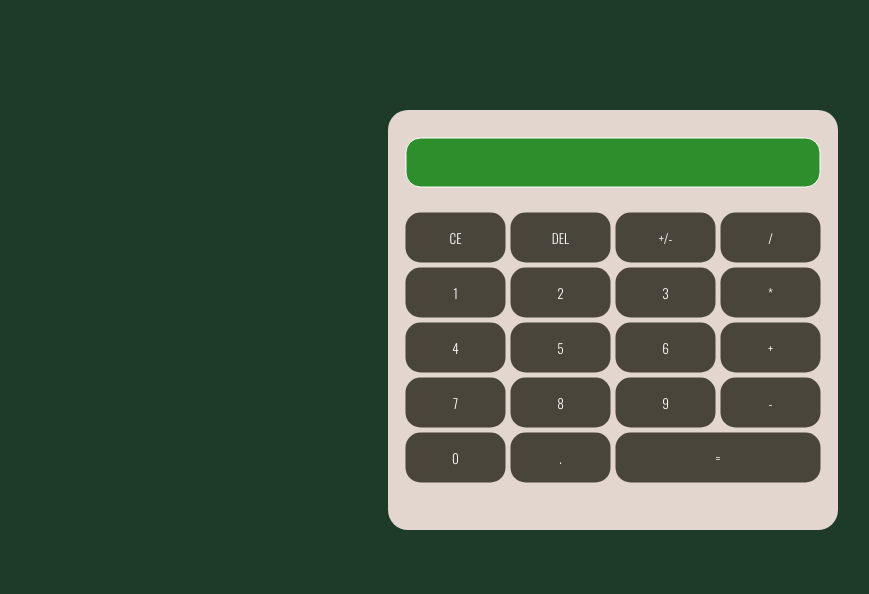
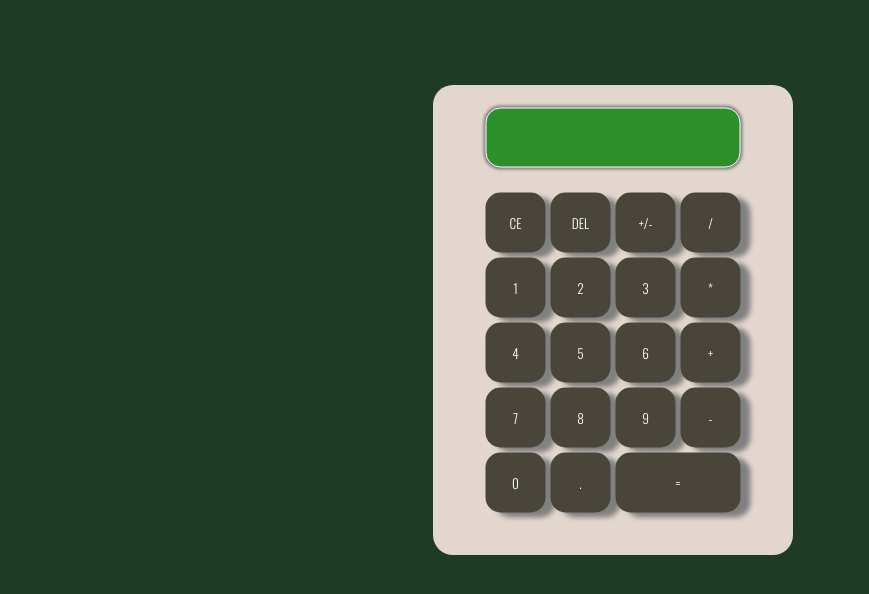
Before and after one commit to jeetbhow/Simple-Calculator, a plain HTML site: page index.html in a window 1280 px wide. Shown: the part 80-674 px from the top of the page, without its empty margins (27-896 px from the left). Drawn offline with nearby package versions, Linux system fonts and the light colour scheme.

Commit message:
UI Update
The calculator is now slimmer, there are some shadows around the buttons, and the operator buttons are now real mathematical symbols instead of JavaScript operators.

```diff
--- a/styles.css
+++ b/styles.css
@@ -21,21 +21,20 @@ h1 {
 
 #calculator {
     display: grid;
-    grid-template-columns: 100px 100px 100px 100px;
-    grid-template-rows: 50px 50px 50px 50px 50px 50px;
+    grid-template-columns: 60px 60px 60px 60px;
+    grid-template-rows: 60px 60px 60px 60px 60px 60px;
     grid-gap: 5px;
 }
 
 #background {
     background-color: #E3D6CE;
     border-radius: 20px;
-    height: 420px;
-    width: 450px;
+    height: 470px;
+    width: 360px;
     position: absolute;
     top: 50%;
     left: 50%;
     transform: translate(-50%, -50%);
-
 }
 
 .two-width {
@@ -48,10 +47,11 @@ button  {
     border-radius: 15px;
     background-color: #4a453a;
     color: white;
+    box-shadow: 10px 5px 5px gray;
 }
 
 button:hover {
-    background-color: white;
+    background-color: gray;
 }
 
 input {
@@ -65,4 +65,5 @@ input {
     text-align: right;
     position: relative;
     bottom: 20px;
+    box-shadow: 0px 0px 3px 2px gray;
 }
```
